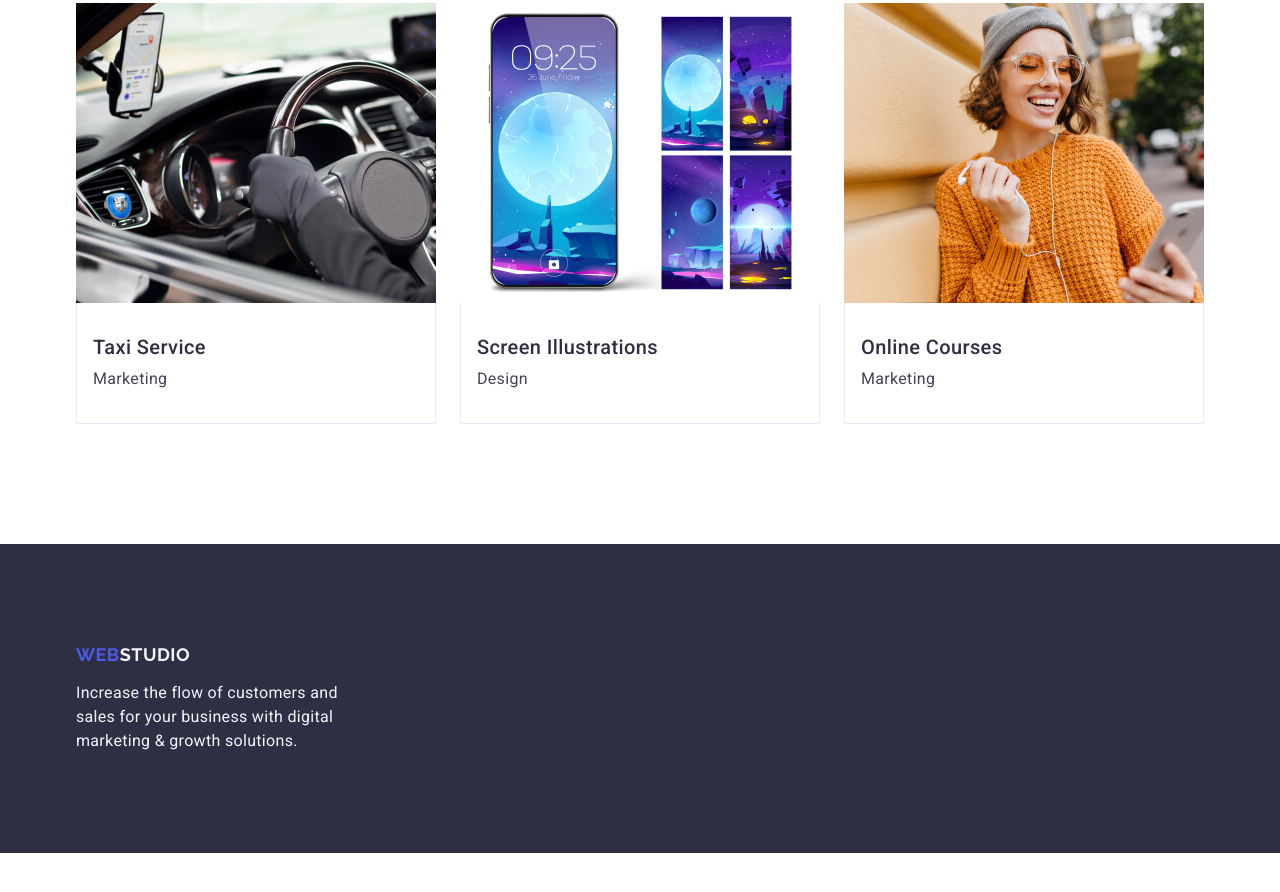
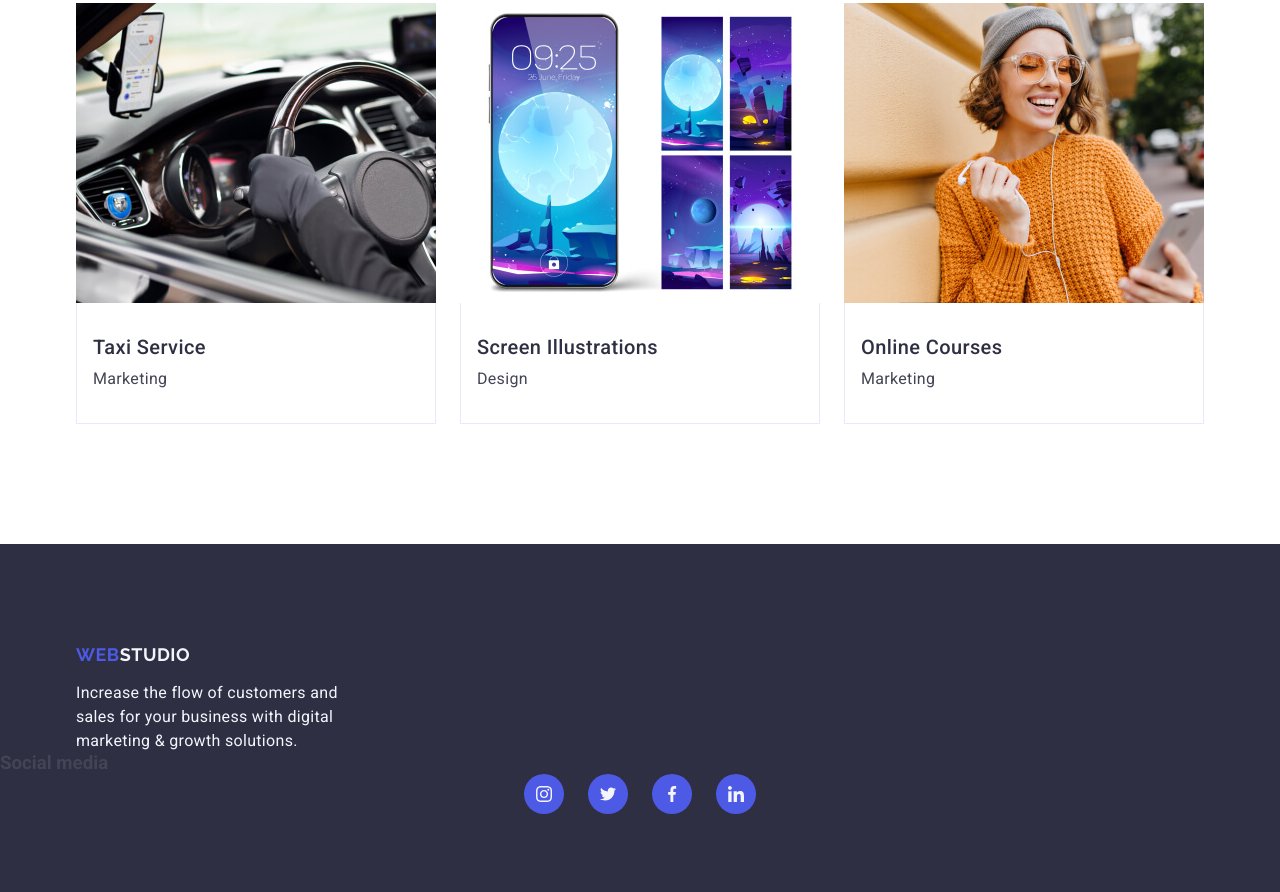
Before and after one commit to KulinichYurii/goit-markup-hw-04, a plain HTML site: page index.html in a window 1280 px wide. Shown: the part 2631-3523 px from the top of the page. Before the commit the page ends 3484 px from the top, so only its background shows below. Drawn offline with nearby package versions, Linux system fonts and the light colour scheme.

Commit message:
social-footer

```diff
--- a/index.html
+++ b/index.html
@@ -331,6 +331,36 @@
         digital marketing & growth solutions.
       </p>
     </div>
+
+    <div class="social-media-wrapper">
+      <h3>Social media</h3>
+      <ul class="social-icons-list list">
+          <li class="social-links-item">
+              <a href="#" class="social-links link"><svg class="team-icon" width: 24 height: 24>
+                      <use href="./images/sprite.svg#icon-instagram"></use>
+                  </svg></a>
+
+          </li>
+          <li class="social-links-item">
+              <a href="#" class="social-links link"><svg class="team-icon" width: 24 height: 24>
+                      <use href="./images/sprite.svg#icon-twitter"></use>
+                  </svg></a>
+
+          </li>
+          <li class="social-links-item">
+              <a href="#" class="social-links link"><svg class="team-icon" width: 24 height: 24>
+                    <use href="./images/sprite.svg#icon-facebook"></use>
+                  </svg>
+              </a>
+          </li>
+          <li class="social-links-item">
+              <a href="#" class="social-links link"><svg class="team-icon" width: 24 height: 24>
+                      <use href="./images/sprite.svg#icon-linkedin"></use>
+                  </svg></a>
+          </li>
+      </ul>
+  </div>
+
   </footer>
 </body>
 
```
